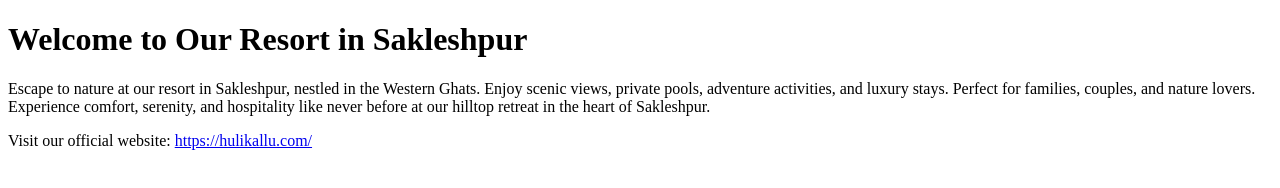
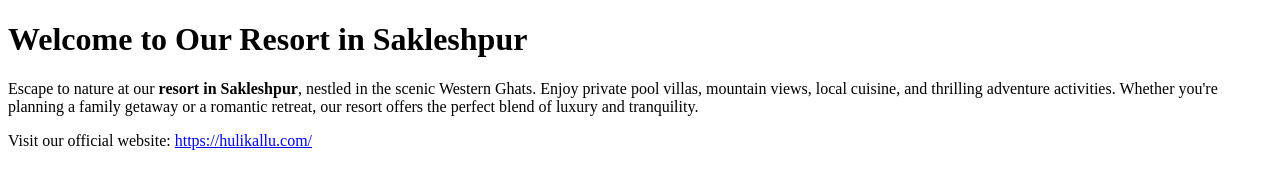
Before and after one commit to Resort-in-Sakleshpur/.github.io, a plain HTML site: page index.html in a window 1280 px wide. Drawn offline with Linux system fonts and the light colour scheme.

Commit message:
Update index.html

```diff
--- a/index.html
+++ b/index.html
@@ -1,13 +1,16 @@
 <!DOCTYPE html>
-<html>
+<html lang="en">
 <head>
-  <title>Resort in Sakleshpur</title>
+  <meta charset="UTF-8">
+  <title>Resort in Sakleshpur | Hilltop Retreat with Private Pool</title>
+  <meta name="description" content="Experience nature at its finest at our resort in Sakleshpur. Enjoy private pools, scenic views, and luxury stays amidst the Western Ghats. Perfect for families and couples.">
+  <meta name="viewport" content="width=device-width, initial-scale=1.0">
+  <meta name="<meta name="google-site-verification" content="4FZnJvPoOrPBCAJDIjSOX5727Uf_cv95L6JuLXaQLjk" />
 </head>
 <body>
   <h1>Welcome to Our Resort in Sakleshpur</h1>
   <p>
-    Escape to nature at our resort in Sakleshpur, nestled in the Western Ghats. Enjoy scenic views, private pools, adventure activities, and luxury stays. Perfect for families, couples, and nature lovers. Experience comfort, serenity, and hospitality like never before at our hilltop retreat in the heart of Sakleshpur.
-
+    Escape to nature at our <strong>resort in Sakleshpur</strong>, nestled in the scenic Western Ghats. Enjoy private pool villas, mountain views, local cuisine, and thrilling adventure activities. Whether you're planning a family getaway or a romantic retreat, our resort offers the perfect blend of luxury and tranquility.
   </p>
   <p>
     Visit our official website:
```
